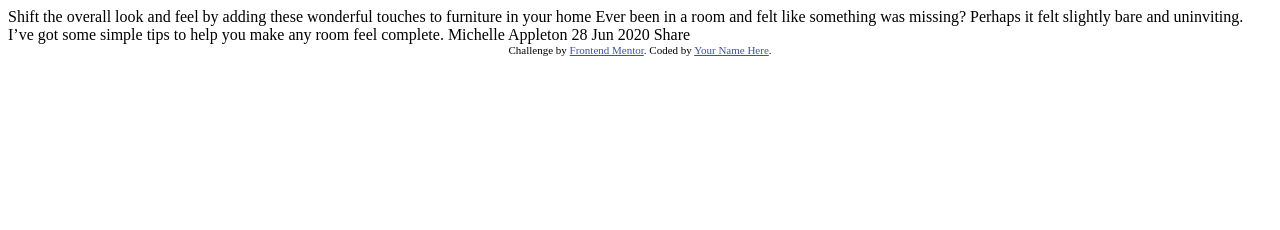
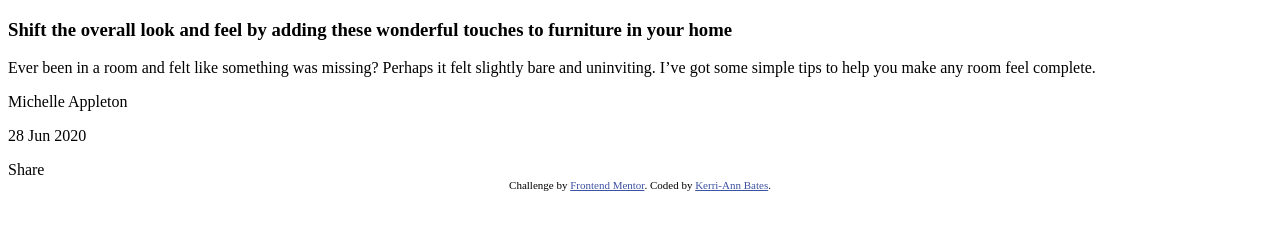
Before and after one commit to Kerri-AnnBates/article-preview-component-master, a plain HTML site: page index.html in a window 1280 px wide. Drawn offline with Linux system fonts and the light colour scheme.

Commit message:
setup component structure

```diff
--- a/index.html
+++ b/index.html
@@ -1,36 +1,43 @@
 <!DOCTYPE html>
 <html lang="en">
+
 <head>
 	<meta charset="UTF-8">
 	<meta name="viewport" content="width=device-width, initial-scale=1.0"> <!-- displays site properly based on user's device -->
-
 	<link rel="icon" type="image/png" sizes="32x32" href="./images/favicon-32x32.png">
-
 	<title>Frontend Mentor | Article preview component</title>
-
 	<!-- Feel free to remove these styles or customise in your own stylesheet 👍 -->
 	<style>
-    .attribution { font-size: 11px; text-align: center; }
-    .attribution a { color: hsl(228, 45%, 44%); }
+		.attribution {
+			font-size: 11px;
+			text-align: center;
+		}
+
+		.attribution a {
+			color: hsl(228, 45%, 44%);
+		}
 	</style>
 </head>
+
 <body>
+	<div class="preview-component">
+		<div class="main">
+			<div class="main__img"></div>
+			<div class="main__content">
+				<h3 class="main__heading">Shift the overall look and feel by adding these wonderful touches to furniture in your home</h3>
+				<p class="main__text-content">Ever been in a room and felt like something was missing? Perhaps it felt slightly bare and uninviting. I’ve got some simple tips to help you make any room feel complete.</p>
+			</div>
+		</div>
+		<div class="footer">
+			<div class="footer__img"></div>
+			<div class="footer__content">
+				<p>Michelle Appleton</p>
+				<p>28 Jun 2020</p>
+			</div>
+			<div class="footer__share"> Share </div>
+		</div>
+	</div>
+	<div class="attribution"> Challenge by <a href="https://www.frontendmentor.io?ref=challenge" target="_blank">Frontend Mentor</a>. Coded by <a href="#">Kerri-Ann Bates</a>. </div>
+</body>
 
-  Shift the overall look and feel by adding these wonderful
-  touches to furniture in your home
-
-  Ever been in a room and felt like something was missing? Perhaps
-  it felt slightly bare and uninviting. I’ve got some simple tips
-  to help you make any room feel complete.
-
-  Michelle Appleton
-  28 Jun 2020
-
-  Share
-
-  <div class="attribution">
-    Challenge by <a href="https://www.frontendmentor.io?ref=challenge" target="_blank">Frontend Mentor</a>.
-    Coded by <a href="#">Your Name Here</a>.
-  </div>
-</body>
 </html>
```
Lines whose indentation alone changed are shown as unchanged.
